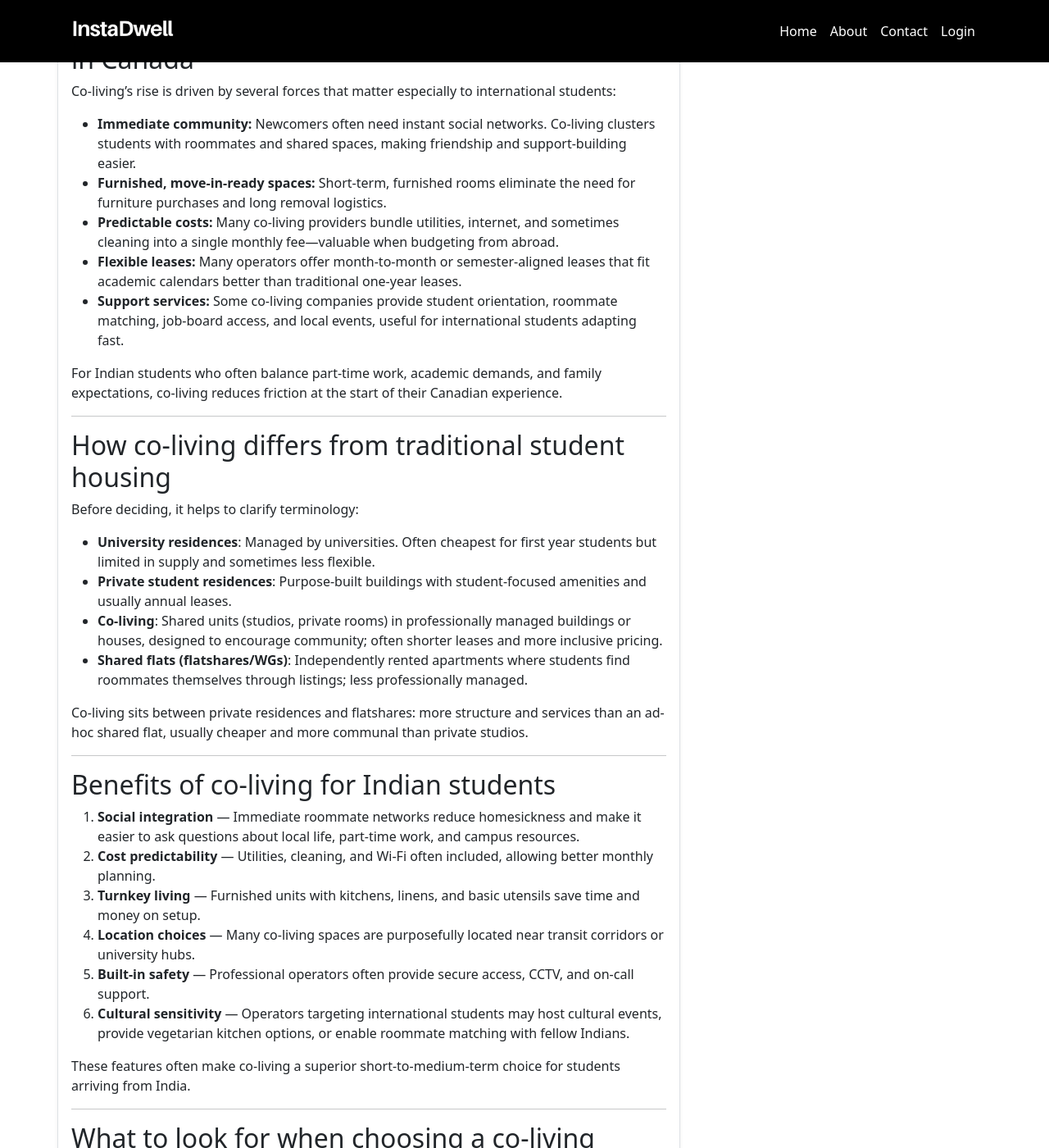
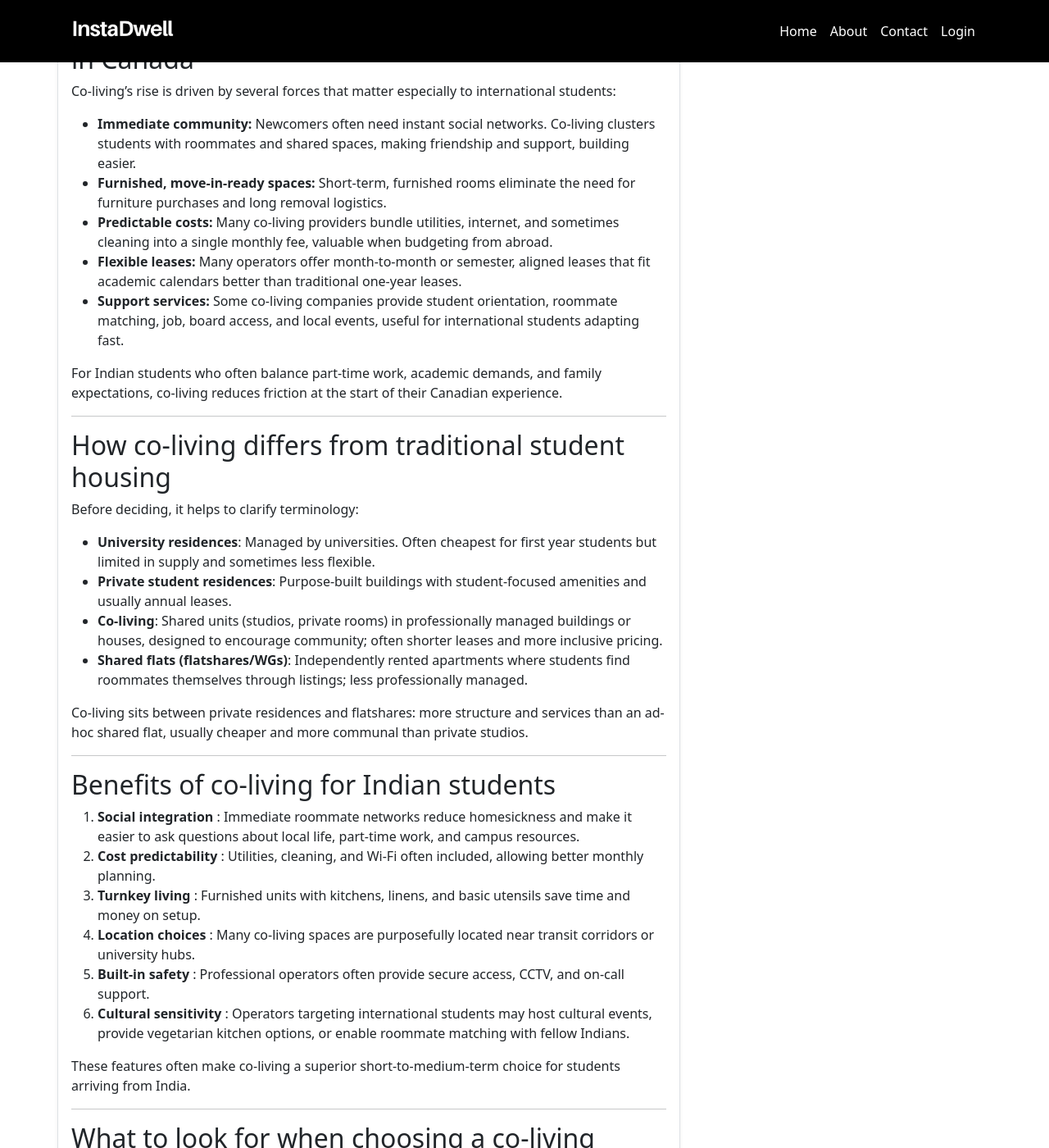
Before and after one commit to instadw/instadwell-blog, a Jekyll site: the page built from _posts/2025-11-25-10-best-co-living-spaces-in-canada-for-indian-students.md, in a window 1280 px wide and 1400 px high, scrolled down 1641 px. Shown: the whole window at 82% size. Built offline with Jekyll 4.4.1, drawn with Linux system fonts in a browser that asks for light colours; some of the changed text lies outside the part shown.

Commit message:
Update 2025-11-25-10-best-co-living-spaces-in-canada-for-indian-students.md

```diff
--- a/_posts/2025-11-25-10-best-co-living-spaces-in-canada-for-indian-students.md
+++ b/_posts/2025-11-25-10-best-co-living-spaces-in-canada-for-indian-students.md
@@ -58,11 +58,11 @@
 
 Co-living’s rise is driven by several forces that matter especially to international students:
 
-* **Immediate community:** Newcomers often need instant social networks. Co-living clusters students with roommates and shared spaces, making friendship and support-building easier.
+* **Immediate community:** Newcomers often need instant social networks. Co-living clusters students with roommates and shared spaces, making friendship and support, building easier.
 * **Furnished, move-in-ready spaces:** Short-term, furnished rooms eliminate the need for furniture purchases and long removal logistics.
-* **Predictable costs:** Many co-living providers bundle utilities, internet, and sometimes cleaning into a single monthly fee—valuable when budgeting from abroad.
-* **Flexible leases:** Many operators offer month-to-month or semester-aligned leases that fit academic calendars better than traditional one-year leases.
-* **Support services:** Some co-living companies provide student orientation, roommate matching, job-board access, and local events, useful for international students adapting fast.
+* **Predictable costs:** Many co-living providers bundle utilities, internet, and sometimes cleaning into a single monthly fee, valuable when budgeting from abroad.
+* **Flexible leases:** Many operators offer month-to-month or semester, aligned leases that fit academic calendars better than traditional one-year leases.
+* **Support services:** Some co-living companies provide student orientation, roommate matching, job, board access, and local events, useful for international students adapting fast.
 
 For Indian students who often balance part-time work, academic demands, and family expectations, co-living reduces friction at the start of their Canadian experience.
 
@@ -83,12 +83,12 @@
 
 ## Benefits of co-living for Indian students
 
-1. **Social integration** — Immediate roommate networks reduce homesickness and make it easier to ask questions about local life, part-time work, and campus resources.
-2. **Cost predictability** — Utilities, cleaning, and Wi-Fi often included, allowing better monthly planning.
-3. **Turnkey living** — Furnished units with kitchens, linens, and basic utensils save time and money on setup.
-4. **Location choices** — Many co-living spaces are purposefully located near transit corridors or university hubs.
-5. **Built-in safety** — Professional operators often provide secure access, CCTV, and on-call support.
-6. **Cultural sensitivity** — Operators targeting international students may host cultural events, provide vegetarian kitchen options, or enable roommate matching with fellow Indians.
+1. **Social integration** : Immediate roommate networks reduce homesickness and make it easier to ask questions about local life, part-time work, and campus resources.
+2. **Cost predictability** : Utilities, cleaning, and Wi-Fi often included, allowing better monthly planning.
+3. **Turnkey living** : Furnished units with kitchens, linens, and basic utensils save time and money on setup.
+4. **Location choices** : Many co-living spaces are purposefully located near transit corridors or university hubs.
+5. **Built-in safety** : Professional operators often provide secure access, CCTV, and on-call support.
+6. **Cultural sensitivity** : Operators targeting international students may host cultural events, provide vegetarian kitchen options, or enable roommate matching with fellow Indians.
 
 These features often make co-living a superior short-to-medium-term choice for students arriving from India.
 
@@ -154,7 +154,7 @@
 A lower-cost alternative with a lively student scene (McGill, Concordia, UQAM).
 
 * **Shared houses and co-living collectives** in Plateau, Mile End, and Cote-des-Neiges.
-  [Montreal](https://instadwell.com/search?lat=45.5018869&lng=-73.56739189999999&location=Montreal,%20QC,%20Canada&city=Montreal&country=Canada) culture is student-friendly; bilingualism is a plus but many operators cater to English-speaking students.
+  [Montreal](https://instadwell.com/search?lat=45.5018869&lng=-73.56739189999999&location=Montreal,%20QC,%20Canada&city=Montreal&country=Canada) culture is student-friendly; bilingualism is a plus but many operators cater to English, speaking students.
 
 **Tip**: Check language of the neighbourhood and whether French proficiency is expected.
 
@@ -175,19 +175,19 @@
 
 Here are three practical scenarios to illustrate budgets and choices.
 
-### Scenario A — Toronto, centrally located co-living (student residence)
+### Scenario A : Toronto, centrally located co-living (student residence)
 
 * Monthly all-in rent: CAD 1,250–1,600
 * Includes utilities, internet, common area cleaning, gym, study spaces.
 * Trade-offs: Higher rent for prime location and services; roommate rules, less privacy.
 
-### Scenario B — Vancouver, shared house 30–40 min commute
+### Scenario B : Vancouver, shared house 30–40 min commute
 
 * Monthly all-in rent: CAD 900–1,200
 * Lower rent, but longer commute and possible extra transit costs.
 * Trade-offs: More private rooms and larger apartments, but added commute time.
 
-### Scenario C — Montreal, converted student house (shared)
+### Scenario C : Montreal, converted student house (shared)
 
 * Monthly all-in rent: CAD 700–1,000
 * Affordable, culturally vibrant, but leases may be less flexible and properties older.
@@ -245,7 +245,7 @@
 
 **1. Are co-living spaces safe for Indian students arriving alone?**
 
-Yes—many co-living operators prioritize security with key fobs, CCTV, and on-call staff. Verify safety features before signing and read past resident reviews.
+Yes, many co-living operators prioritize security with key fobs, CCTV, and on-call staff. Verify safety features before signing and read past resident reviews.
 
 **2. How much does co-living typically cost in Canada for students?**
 
```
